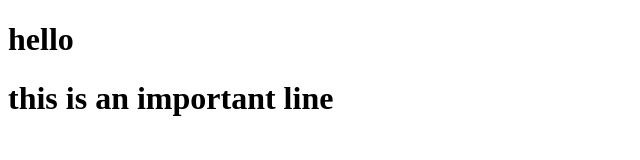
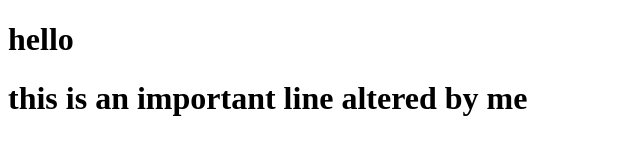
Before and after one commit to SasikumarAkshaya/1stwork, a plain HTML site: page index.html in a window 1280 px wide. Shown: the whole page, without its empty margins (0-640 px from the left). Drawn offline with Linux system fonts and the light colour scheme.

Commit message:
Update index.html

```diff
--- a/index.html
+++ b/index.html
@@ -7,6 +7,6 @@
 </head>
 <body>
   <h1>hello</h1>
-<h1>this is an important line</h1>
+<h1>this is an important line altered by me</h1>
 </body>
 </html>
```
